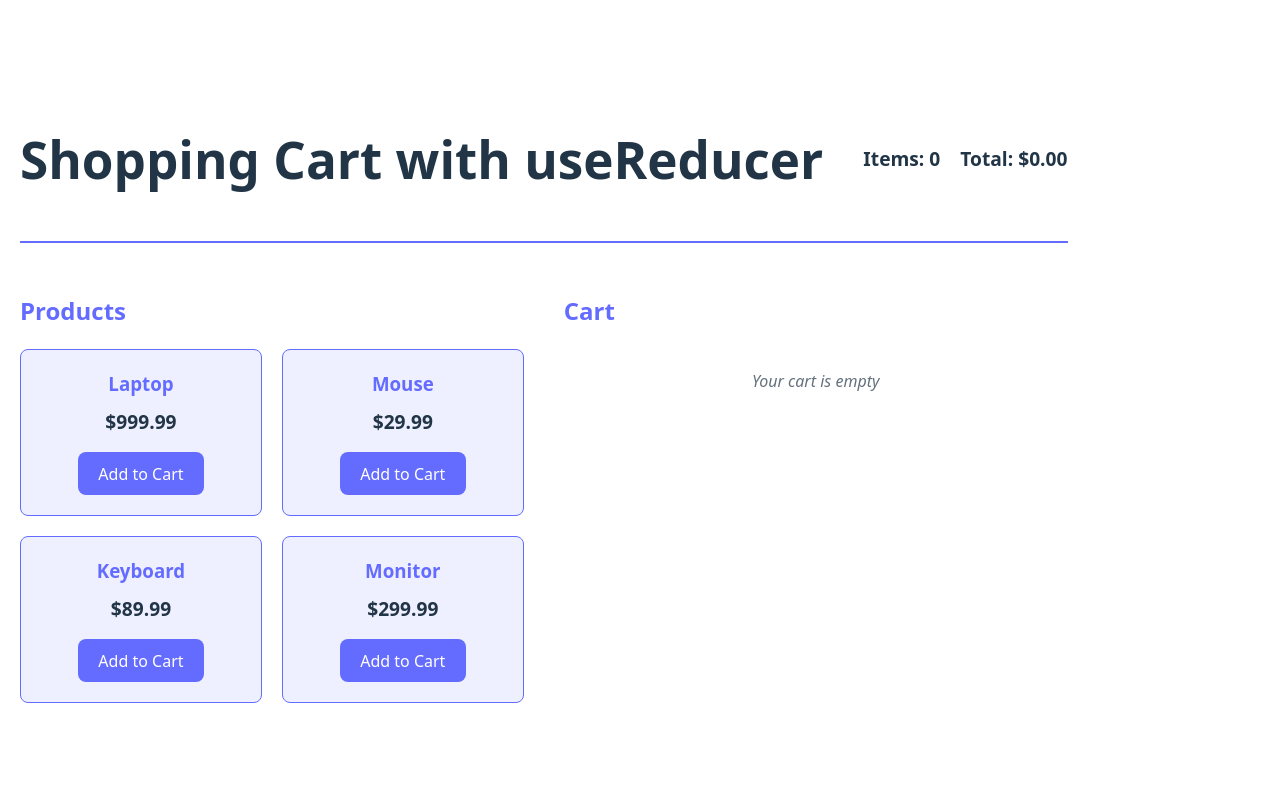
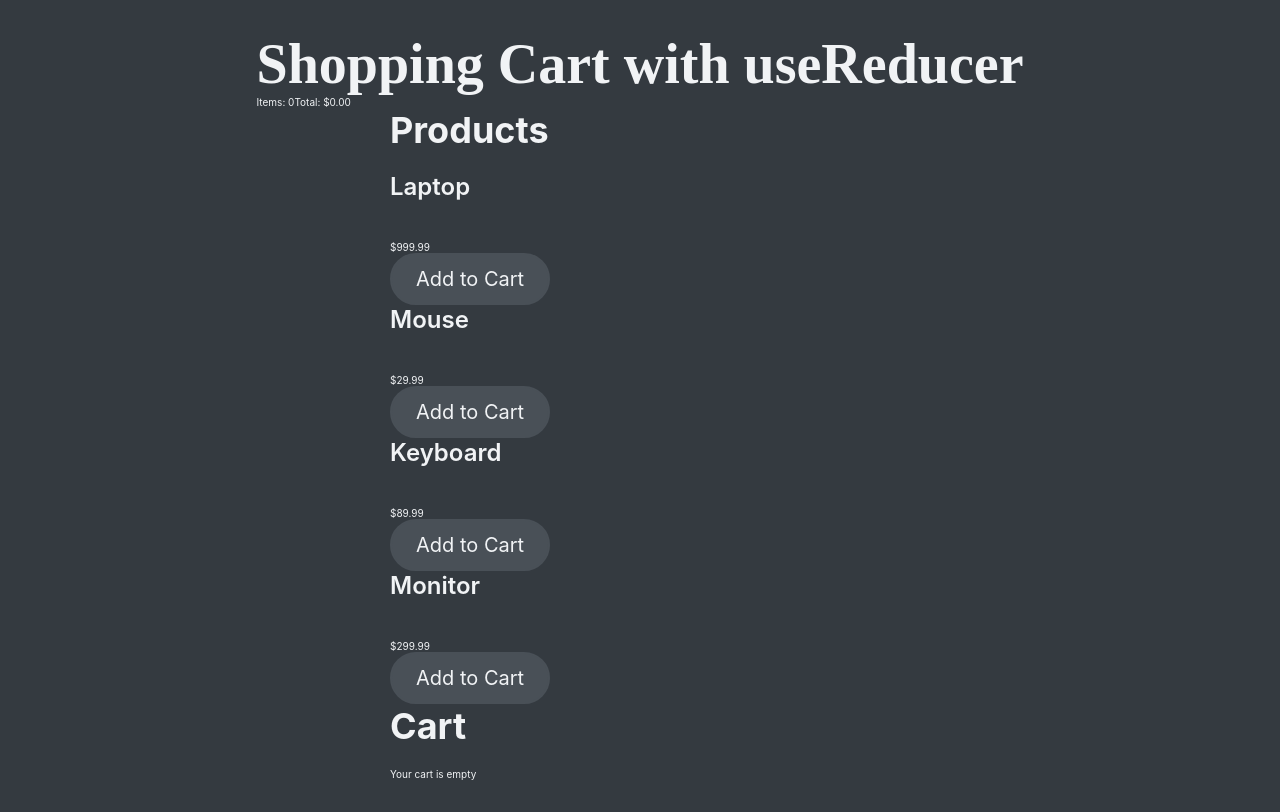
Before and after one commit to FADL285/react-ts-quiz-app, a React (Vite) app: page / in a window 1280 px wide. Built offline with nearby package versions, Linux system fonts and the light colour scheme.

Commit message:
starter data

```diff
--- a/src/index.css
+++ b/src/index.css
@@ -1,271 +1,259 @@
 :root {
-  font-family: system-ui, Avenir, Helvetica, Arial, sans-serif;
-  line-height: 1.5;
-  font-weight: 400;
+  --color-darkest: #343a40;
+  --color-dark: #495057;
+  --color-medium: #ced4da;
+  --color-light: #f1f3f5;
 
-  color-scheme: light dark;
-  color: rgba(255, 255, 255, 0.87);
-  background-color: #242424;
-
-  font-synthesis: none;
-  text-rendering: optimizeLegibility;
-  -webkit-font-smoothing: antialiased;
-  -moz-osx-font-smoothing: grayscale;
+  --color-theme: #1098ad;
+  --color-accent: #ffa94d;
 }
 
-a {
-  font-weight: 500;
-  color: #646cff;
-  text-decoration: inherit;
+@import url("https://fonts.googleapis.com/css2?family=Codystar&display=swap");
+
+* {
+  margin: 0;
+  padding: 0;
+  box-sizing: border-box;
 }
-a:hover {
-  color: #535bf2;
+
+html {
+  font-size: 62.5%;
+  font-family: -apple-system, BlinkMacSystemFont, "Segoe UI", Roboto, Oxygen,
+    Ubuntu, Cantarell, "Open Sans", "Helvetica Neue", sans-serif;
 }
 
 body {
-  margin: 0;
+  min-height: 100vh;
+  color: var(--color-light);
+  background-color: var(--color-darkest);
+  padding: 3.2rem;
+}
+
+.app {
   display: flex;
-  place-items: center;
-  min-width: 320px;
-  min-height: 100vh;
+  flex-direction: column;
+  align-items: center;
+  justify-content: center;
+}
+
+.main {
+  width: 50rem;
+}
+
+.app-header {
+  width: 66rem;
+  margin-bottom: 4rem;
+  display: flex;
+  align-items: center;
+  justify-content: space-between;
+}
+
+.error {
+  text-align: center;
+  font-size: 1.6rem;
+  font-weight: 500;
+  padding: 2rem;
+  background-color: #495057;
+  border-radius: 100px;
+}
+
+img {
+  width: 14rem;
 }
 
 h1 {
-  font-size: 3.2em;
-  line-height: 1.1;
+  font-family: "Codystar";
+  font-size: 5.6rem;
 }
 
-button {
-  border-radius: 8px;
-  border: 1px solid transparent;
-  padding: 0.6em 1.2em;
-  font-size: 1em;
-  font-weight: 500;
-  font-family: inherit;
-  background-color: #1a1a1a;
-  cursor: pointer;
-  transition: border-color 0.25s;
-}
-button:hover {
-  border-color: #646cff;
-}
-button:focus,
-button:focus-visible {
-  outline: 4px auto -webkit-focus-ring-color;
+h2 {
+  font-size: 3.6rem;
+  margin-bottom: 2rem;
 }
 
-@media (prefers-color-scheme: light) {
-  :root {
-    color: #213547;
-    background-color: #ffffff;
+h3 {
+  font-size: 2.4rem;
+  font-weight: 600;
+  margin-bottom: 4rem;
+}
+
+h4 {
+  font-size: 2.2rem;
+  font-weight: 600;
+  margin-bottom: 2.4rem;
+}
+
+.start {
+  display: flex;
+  flex-direction: column;
+  align-items: center;
+}
+
+.progress {
+  margin-bottom: 4rem;
+  display: grid;
+  justify-content: space-between;
+  gap: 1.2rem;
+  grid-template-columns: auto auto;
+  font-size: 1.8rem;
+  color: var(--color-medium);
+}
+
+progress {
+  -webkit-appearance: none;
+  width: 100%;
+  height: 12px;
+  grid-column: 1 / -1;
+}
+
+::-webkit-progress-bar {
+  background-color: var(--color-medium);
+  border-radius: 100px;
+}
+::-webkit-progress-value {
+  background-color: var(--color-theme);
+  border-radius: 100px;
+}
+
+.btn {
+  display: block;
+  font-family: inherit;
+  color: inherit;
+  font-size: 2rem;
+  border: 2px solid var(--color-dark);
+  background-color: var(--color-dark);
+  padding: 1.2rem 2.4rem;
+  cursor: pointer;
+  border-radius: 100px;
+  transition: 0.3s;
+}
+
+.btn:not([disabled]):hover {
+  background-color: var(--color-darkest);
+}
+
+.btn-option:not([disabled]):hover {
+  transform: translateX(1.2rem);
+}
+
+.btn[disabled]:hover {
+  cursor: not-allowed;
+}
+
+.btn-ui {
+  float: right;
+}
+
+.options {
+  display: flex;
+  flex-direction: column;
+  gap: 1.2rem;
+  margin-bottom: 3.2rem;
+}
+
+.btn-option {
+  width: 100%;
+  text-align: left;
+}
+
+.btn-option.correct {
+  background-color: var(--color-theme);
+  border: 2px solid var(--color-theme);
+  color: var(--color-light);
+}
+.btn-option.wrong {
+  background-color: var(--color-accent);
+  border: 2px solid var(--color-accent);
+  color: var(--color-darkest);
+}
+
+.answer {
+  transform: translateX(2rem);
+}
+
+.result {
+  background-color: var(--color-theme);
+  color: var(--color-light);
+  border-radius: 100px;
+  text-align: center;
+  padding: 2rem 0;
+  font-size: 2rem;
+  font-weight: 500;
+  margin-bottom: 1.6rem;
+}
+
+.result span {
+  font-size: 2.2rem;
+  margin-right: 4px;
+}
+
+.highscore {
+  font-size: 1.8rem;
+  text-align: center;
+  margin-bottom: 4.8rem;
+}
+
+.loader-container {
+  display: flex;
+  flex-direction: column;
+  align-items: center;
+  margin-top: 4rem;
+  gap: 1.6rem;
+
+  color: var(--color-medium);
+  font-size: 1.4rem;
+}
+
+.timer {
+  float: left;
+  font-size: 1.8rem;
+  color: var(--color-medium);
+  border: 2px solid var(--color-dark);
+  padding: 1.35rem 2.8rem;
+  border-radius: 100px;
+}
+
+/* CREDIT: https://dev.to/afif/i-made-100-css-loaders-for-your-next-project-4eje */
+.loader {
+  width: 50px;
+  height: 24px;
+  background: radial-gradient(circle closest-side, currentColor 90%, #0000) 0%
+      50%,
+    radial-gradient(circle closest-side, currentColor 90%, #0000) 50% 50%,
+    radial-gradient(circle closest-side, currentColor 90%, #0000) 100% 50%;
+  background-size: calc(100% / 3) 12px;
+  background-repeat: no-repeat;
+  animation: loader 1s infinite linear;
+}
+
+@keyframes loader {
+  20% {
+    background-position: 0% 0%, 50% 50%, 100% 50%;
   }
-  a:hover {
-    color: #747bff;
+  40% {
+    background-position: 0% 100%, 50% 0%, 100% 50%;
   }
-  button {
-    background-color: #f9f9f9;
+  60% {
+    background-position: 0% 50%, 50% 100%, 100% 0%;
+  }
+  80% {
+    background-position: 0% 50%, 50% 50%, 100% 100%;
   }
 }
 
-/* Shopping Cart App Styles */
-.app {
-  width: 100%;
-  max-width: 1200px;
-  margin: 0 auto;
-  padding: 20px;
+/* ********** */
+/* First counter example */
+.counter {
+  display: flex;
+  flex-direction: column;
+  align-items: center;
+  gap: 1rem;
+  font-size: 2rem;
+  font-weight: bold;
+  margin: 6rem;
 }
 
-.header {
-  display: flex;
-  justify-content: space-between;
-  align-items: center;
-  margin-bottom: 30px;
-  padding-bottom: 20px;
-  border-bottom: 2px solid #646cff;
+.counter * {
+  font-size: inherit;
+  padding: 0.8rem;
 }
-
-.cart-summary {
-  display: flex;
-  gap: 20px;
-  font-size: 1.2em;
-  font-weight: bold;
-}
-
-.main {
-  display: grid;
-  grid-template-columns: 1fr 1fr;
-  gap: 40px;
-}
-
-.products h2,
-.cart h2 {
-  margin-bottom: 20px;
-  color: #646cff;
-}
-
-.products-grid {
-  display: grid;
-  grid-template-columns: repeat(auto-fit, minmax(200px, 1fr));
-  gap: 20px;
-}
-
-.product-card {
-  border: 1px solid #646cff;
-  border-radius: 8px;
-  padding: 20px;
-  text-align: center;
-  background-color: rgba(100, 108, 255, 0.1);
-}
-
-.product-card h3 {
-  margin: 0 0 10px 0;
-  color: #646cff;
-}
-
-.product-card p {
-  margin: 0 0 15px 0;
-  font-size: 1.2em;
-  font-weight: bold;
-}
-
-.cart-header {
-  display: flex;
-  justify-content: space-between;
-  align-items: center;
-  margin-bottom: 20px;
-}
-
-.cart-items {
-  display: flex;
-  flex-direction: column;
-  gap: 15px;
-}
-
-.cart-item {
-  border: 1px solid #646cff;
-  border-radius: 8px;
-  padding: 15px;
-  display: flex;
-  justify-content: space-between;
-  align-items: center;
-  background-color: rgba(100, 108, 255, 0.05);
-}
-
-.item-info h4 {
-  margin: 0 0 5px 0;
-  color: #646cff;
-}
-
-.item-info p {
-  margin: 0;
-  font-size: 0.9em;
-  opacity: 0.8;
-}
-
-.item-controls {
-  display: flex;
-  flex-direction: column;
-  gap: 10px;
-  align-items: center;
-}
-
-.quantity-controls {
-  display: flex;
-  align-items: center;
-  gap: 10px;
-}
-
-.quantity {
-  font-weight: bold;
-  min-width: 30px;
-  text-align: center;
-}
-
-.item-total {
-  font-weight: bold;
-  font-size: 1.1em;
-  color: #646cff;
-}
-
-.empty-cart {
-  text-align: center;
-  font-style: italic;
-  opacity: 0.7;
-}
-
-.btn {
-  border-radius: 8px;
-  border: 1px solid transparent;
-  padding: 0.6em 1.2em;
-  font-size: 1em;
-  font-weight: 500;
-  font-family: inherit;
-  cursor: pointer;
-  transition: all 0.25s;
-}
-
-.btn-primary {
-  background-color: #646cff;
-  color: white;
-}
-
-.btn-primary:hover {
-  background-color: #535bf2;
-  border-color: #535bf2;
-}
-
-.btn-secondary {
-  background-color: #6c757d;
-  color: white;
-}
-
-.btn-secondary:hover {
-  background-color: #5a6268;
-  border-color: #5a6268;
-}
-
-.btn-danger {
-  background-color: #dc3545;
-  color: white;
-}
-
-.btn-danger:hover {
-  background-color: #c82333;
-  border-color: #c82333;
-}
-
-.btn-small {
-  padding: 0.3em 0.6em;
-  font-size: 0.9em;
-  background-color: #495057;
-  color: white;
-}
-
-.btn-small:hover {
-  background-color: #343a40;
-  border-color: #343a40;
-}
-
-@media (max-width: 768px) {
-  .main {
-    grid-template-columns: 1fr;
-    gap: 30px;
-  }
-
-  .header {
-    flex-direction: column;
-    gap: 15px;
-    text-align: center;
-  }
-
-  .cart-item {
-    flex-direction: column;
-    gap: 15px;
-    text-align: center;
-  }
-
-  .item-controls {
-    flex-direction: row;
-    justify-content: center;
-  }
-}
```
Also changed, not shown: src/DateCounter.tsx (added, +61 -0 lines), src/Error.tsx (added, +9 -0 lines), src/Header.tsx (added, +10 -0 lines), src/Loader.tsx (added, +8 -0 lines), src/questions.json (added, +139 -0 lines), public/logo192.png (added), public/logo512.png (added).
